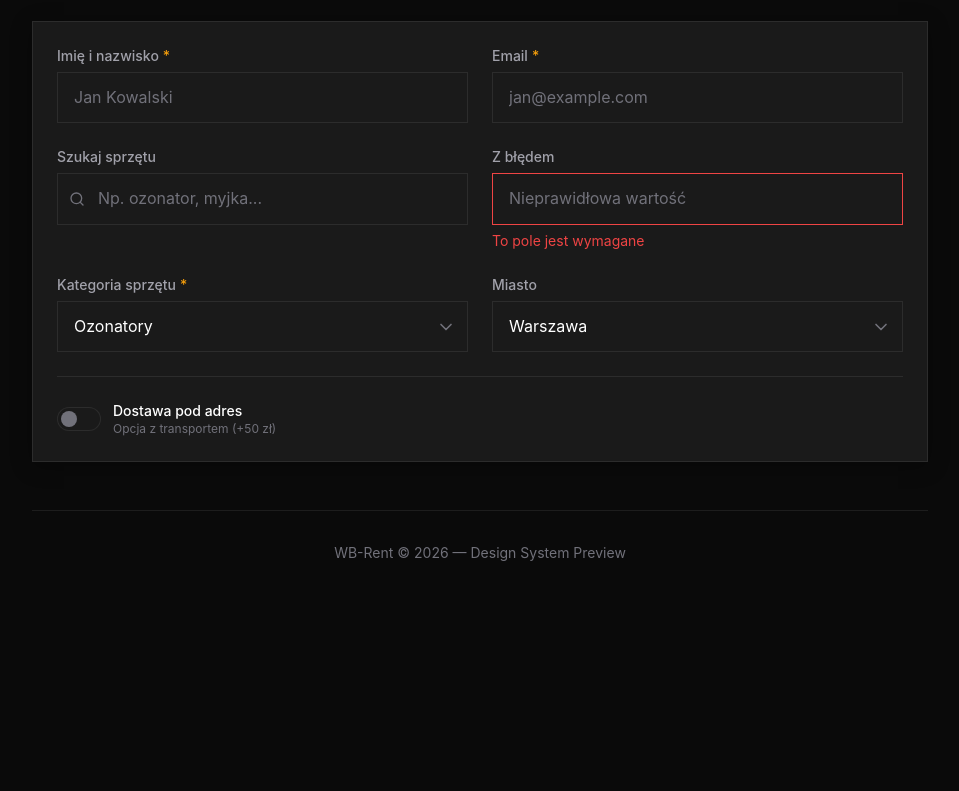
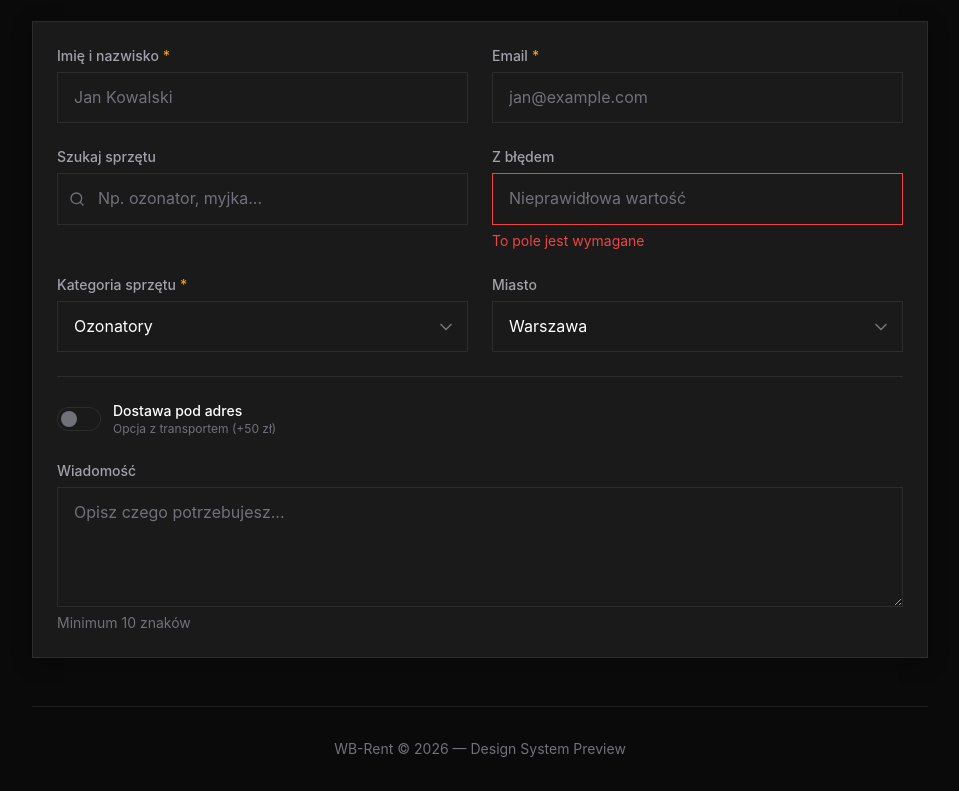
Before and after one commit to WBInCode/WB-Rent, a React app in the folder frontend/: page / in a window 1280 px wide. Shown: the part 917-1708 px from the top of the page, without its empty margins (160-1119 px from the left). Before the commit the page ends 1512 px from the top, so only its background shows below. Built offline with nearby package versions, Linux system fonts and the light colour scheme; the HTML template or start-up script is replaced by a standard one.

Commit message:
test: add Textarea to Design System preview page

```diff
--- a/frontend/src/App.tsx
+++ b/frontend/src/App.tsx
@@ -1,5 +1,5 @@
 import { useState } from 'react';
-import { Button, Card, CardHeader, CardTitle, CardDescription, CardContent, Input, Select, Badge, Toggle } from '@/components/ui';
+import { Button, Card, CardHeader, CardTitle, CardDescription, CardContent, Input, Select, Badge, Toggle, Textarea } from '@/components/ui';
 import { Search, ArrowRight, CheckCircle } from 'lucide-react';
 
 function App() {
@@ -149,6 +149,13 @@ function App() {
                 onChange={(e) => setDelivery(e.target.checked)}
               />
             </div>
+            <div className="mt-6">
+              <Textarea
+                label="Wiadomość"
+                placeholder="Opisz czego potrzebujesz..."
+                hint="Minimum 10 znaków"
+              />
+            </div>
           </Card>
         </section>
 
```
